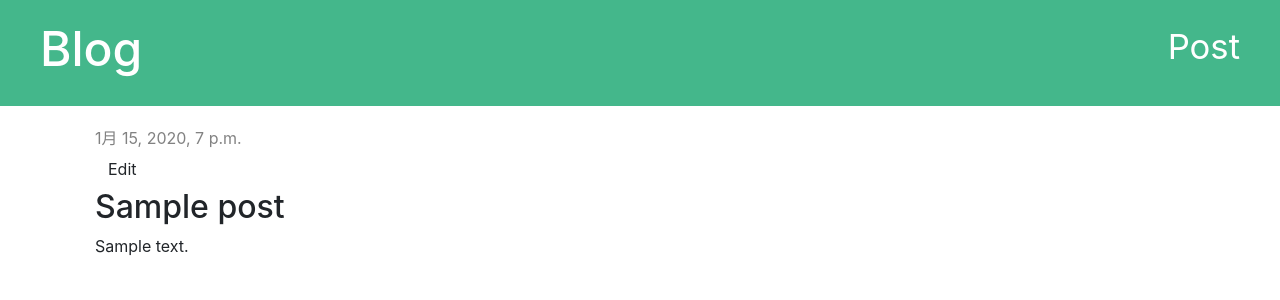
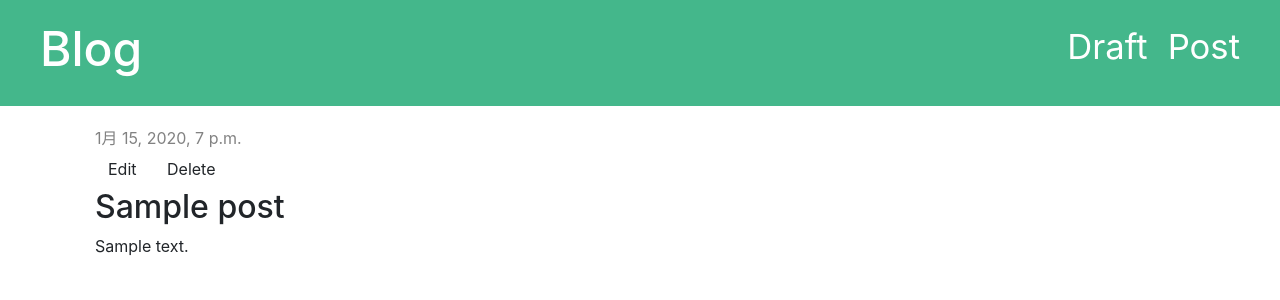
Before and after one commit to haruyasu/django-template, a Django app: page /post/1/ in a window 1280 px wide. Shown: the top 300 px of the page. Run offline with Django 3.2, Linux system fonts and the light colour scheme; a user stored in the database is signed in; tables that the repository leaves empty hold one stand-in row (values such as "Sample post"); some libraries are stand-ins or nearby versions.

Commit message:
下書き、削除機能追加

```diff
--- a/blog/templates/blog/base.html
+++ b/blog/templates/blog/base.html
@@ -14,7 +14,8 @@
 <body>
   <div class="page-header">
     {% if user.is_authenticated %}
-      <a href="{% url 'post_new' %}" class="top-menu">Post<i class="fas fa-plus-circle"></i></a>
+      <a href="{% url 'post_new' %}" class="top-menu">Post</a>
+      <a href="{% url 'post_draft_list' %}" class="top-menu">Draft</a>
     {% endif %}
     <h1><a href="/">Blog</a></h1>
   </div>
--- a/blog/templates/blog/post_detail.html
+++ b/blog/templates/blog/post_detail.html
@@ -3,12 +3,15 @@
 {% block content %}
 <div class="post">
   {% if post.published_date %}
-  <div class="date">
-    {{ post.published_date }}
-  </div>
+    <div class="date">
+      {{ post.published_date }}
+    </div>
+  {% else %}
+      <a class="btn btn-default" href="{% url 'post_publish' pk=post.pk %}">Publish</a>
   {% endif %}
   {% if user.is_authenticated %}
     <a class="btn btn-default" href="{% url 'post_edit' pk=post.pk %}">Edit</span></a>
+    <a class="btn btn-default" href="{% url 'post_remove' pk=post.pk %}">Delete</span></a>
   {% endif %}
   <h2>{{ post.title }}</h2>
   <p>{{ post.text|linebreaksbr }}</p>
--- a/blog/urls.py
+++ b/blog/urls.py
@@ -6,4 +6,7 @@ urlpatterns = [
     path('post/<int:pk>/', views.post_detail, name='post_detail'),
     path('post/new/', views.post_new, name='post_new'),
     path('post/<int:pk>/edit/', views.post_edit, name='post_edit'),
+    path('drafts/', views.post_draft_list, name='post_draft_list'),
+    path('post/<pk>/publish/', views.post_publish, name='post_publish'),
+    path('post/<pk>/remove/', views.post_remove, name='post_remove'),
 ]
--- a/blog/views.py
+++ b/blog/views.py
@@ -19,7 +19,7 @@ def post_new(request):
     if form.is_valid():
       post = form.save(commit=False)
       post.author = request.user
-      post.published_date = timezone.now()
+      # post.published_date = timezone.now()
       post.save()
       return redirect('post_detail', pk=post.pk)
   else:
@@ -33,9 +33,24 @@ def post_edit(request, pk):
     if form.is_valid():
       post = form.save(commit=False)
       post.author = request.user
-      post.published_date = timezone.now()
+      # post.published_date = timezone.now()
       post.save()
       return redirect('post_detail', pk=post.pk)
   else:
     form = PostForm(instance=post)
   return render(request, 'blog/post_edit.html', {'form': form})
+
+def post_draft_list(request):
+  posts = Post.objects.filter(
+      published_date__isnull=True).order_by('created_date')
+  return render(request, 'blog/post_draft_list.html', {'posts': posts})
+
+def post_publish(request, pk):
+  post = get_object_or_404(Post, pk=pk)
+  post.publish()
+  return redirect('post_detail', pk=pk)
+
+def post_remove(request, pk):
+  post = get_object_or_404(Post, pk=pk)
+  post.delete()
+  return redirect('post_list')
```
Also changed, not shown: blog/templates/blog/post_draft_list.html (added, +11 -0 lines), README.md.
